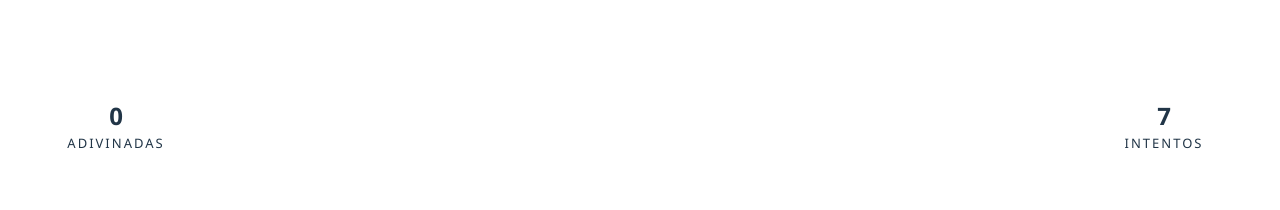
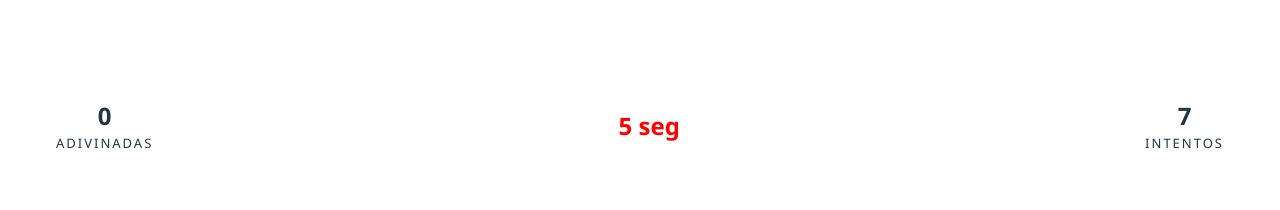
Before and after one commit to LaureanoLuna/ahorcado, a React (Vite) app in the folder v2/front/: page /game in a window 1280 px wide. Shown: the top 210 px of the page. Built offline with nearby package versions, Linux system fonts and the light colour scheme; no server answers.

Commit message:
Aplicamos el timer

```diff
--- a/v2/front/src/Juego/Game.jsx
+++ b/v2/front/src/Juego/Game.jsx
@@ -3,13 +3,12 @@ import Letra from "../assets/Components/Letra";
 import { useGameContext } from "../assets/Context/ContextGame";
 import GameOver from "../assets/Components/GameOver";
 import HorcaGame from "../assets/Components/HorcaGame";
-import GameWin from "../assets/Components/GameWin";
 import { Navigate, useNavigate } from "react-router-dom";
-import { fetchPalabraRandom } from "../assets/Function/fetchPalabraRandom.mjs";
+import BoxCount from "../assets/Components/BoxCount";
+import TimerGame from "../assets/Components/TimerGame";
 
 export default function Game() {
   const [inputLetter, setInputLetter] = useState("");
-  const [palabras, setPalabras] = useState([]);
   const inputRef = useRef(null);
   const navigate = useNavigate();
 
@@ -19,7 +18,6 @@ export default function Game() {
     palabraToGuess,
     resetWord,
     gameOver,
-    gameWin,
     countPalabrasJugadas,
   } = useGameContext();
 
@@ -49,27 +47,19 @@ export default function Game() {
   return (
     <>
       {gameOver && <GameOver />}
-      {/* {gameWin && <GameWin />} */}
       <div className="game-content">
         <div
           style={{
             width: "100%",
             position: "relative",
             display: "flex",
-            justifyContent: "",
+            justifyContent: "space-between",
+            gap: "2em",
           }}
         >
-          <div
-            className="content"
-            style={{ width: "10%", marginRight: "auto" }}
-          >
-            {countPalabrasJugadas.current }
-            <span>Adivinadas</span>
-          </div>
-          <div className="content" style={{ width: "10%", marginLeft: "auto" }}>
-            {errorCount}
-            <span>Intentos</span>
-          </div>
+          <BoxCount num={countPalabrasJugadas.current} text={"Adivinadas"} />
+          <TimerGame />
+          <BoxCount num={errorCount} text={"Intentos"} />
         </div>
         <div className="representation-game">
           <HorcaGame />
@@ -90,7 +80,9 @@ export default function Game() {
           />
         </div>
         <button onClick={handleChangeWord}>Reset</button>
-        <button style={{ background: "red" }} onClick={() => navigate("/")}>Volver</button>
+        <button style={{ background: "red" }} onClick={() => navigate("/")}>
+          Volver
+        </button>
       </div>
     </>
   );
--- /dev/null
+++ b/v2/front/src/assets/Components/BoxCount.jsx
@@ -0,0 +1,10 @@
+import React from "react";
+
+export default function BoxCount({ num, text }) {
+  return (
+    <div className="content">
+      {num}
+      <span>{text}</span>
+    </div>
+  );
+}
--- /dev/null
+++ b/v2/front/src/assets/Components/TimerGame.jsx
@@ -0,0 +1,44 @@
+import React, { useState, useEffect } from "react";
+import { useGameContext } from "../Context/ContextGame";
+
+export default function TimerGame() {
+  const [timer, setTimer] = useState(10);
+  const { setIsGameOver } = useGameContext();
+
+  useEffect(() => {
+    const intervalId = setInterval(() => {
+      setTimer((prevTimer) => Math.max(prevTimer - 1, 0));
+    }, 1000);
+
+    return () => clearInterval(intervalId);
+  }, []);
+
+  useEffect(() => {
+    const timerElement = document.getElementById("timer-on");
+
+    if (timer <= 5) {
+      timerElement.style.color = "red";
+    } else {
+      timerElement.style.color = "white";
+    }
+
+    if (timer === 0) {
+      setIsGameOver(true);
+    }
+  }, [timer]);
+
+  return (
+    <div
+      id="timer-on"
+      className="content"
+      style={{
+        width: "100%",
+        borderTop: "none",
+        borderLeft: "none",
+        borderRight: "none",
+      }}
+    >
+      {timer} seg
+    </div>
+  );
+}
--- a/v2/front/src/assets/Context/ContextGame.jsx
+++ b/v2/front/src/assets/Context/ContextGame.jsx
@@ -115,6 +115,7 @@ export const GameProvider = ({ children }) => {
     errorCount,
     palabraToGuess: palabraAdivinar,
     gameOver: isGameOver,
+    setIsGameOver,
     gameWin: isWinGame,
     resetWord,
     countPalabrasJugadas,
```
